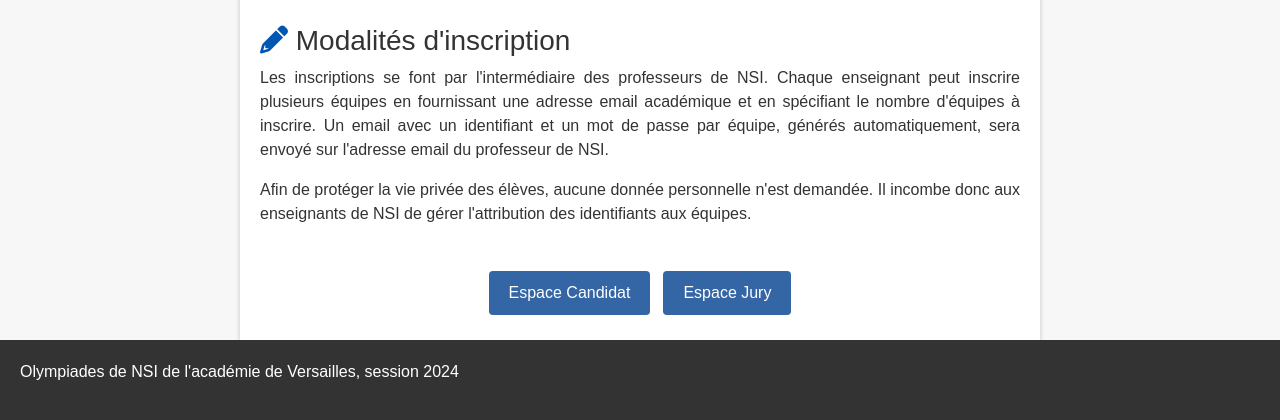
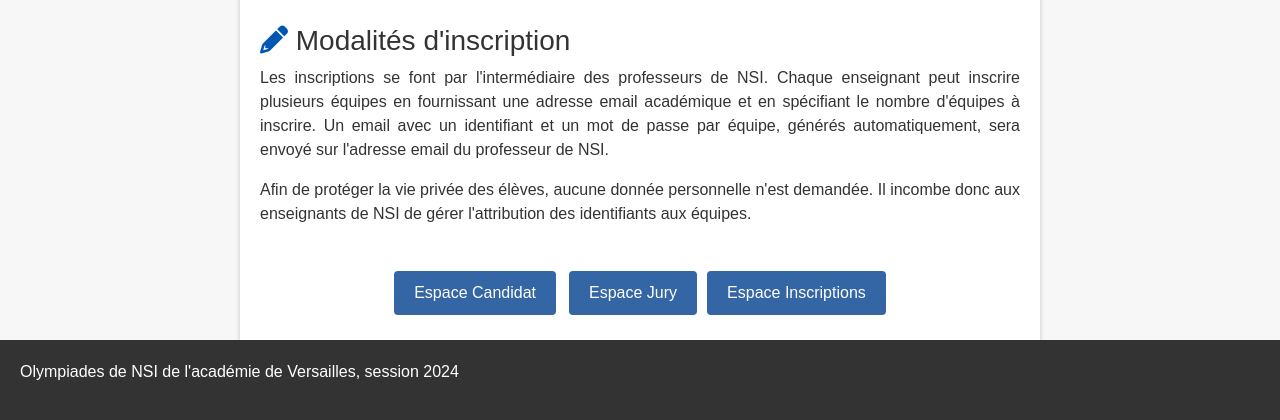
Before and after one commit to pierreandrieu/olympiadesnsi, a Django app: page / in a window 1280 px wide. Shown: the part 807-1227 px from the top of the page. Run offline with Django 5.2, Linux system fonts and the light colour scheme; parts of the project's set-up code (start-up, migrations or seed data) failed here and were passed over.

Commit message:
ajout bouton pour inscritpion externe

```diff
--- a/accueil/templates/accueil/accueil.html
+++ b/accueil/templates/accueil/accueil.html
@@ -53,6 +53,7 @@
             <div class="d-flex justify-content-center">
                 <a href="{% url 'login_participant' %}" class="btn btn-primary me-2">Espace Candidat</a>
                 <a href="{% url 'login_organisateur' %}" class="btn btn-secondary">Espace Jury</a>
+                <a href="{% url 'inscription_demande' %}" class="btn btn-secondary">Espace Inscriptions</a>
             </div>
         </div>
     </div>
```
